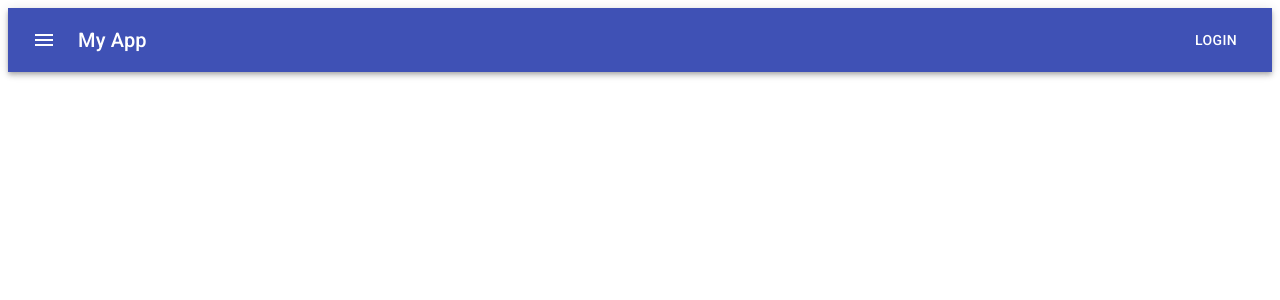
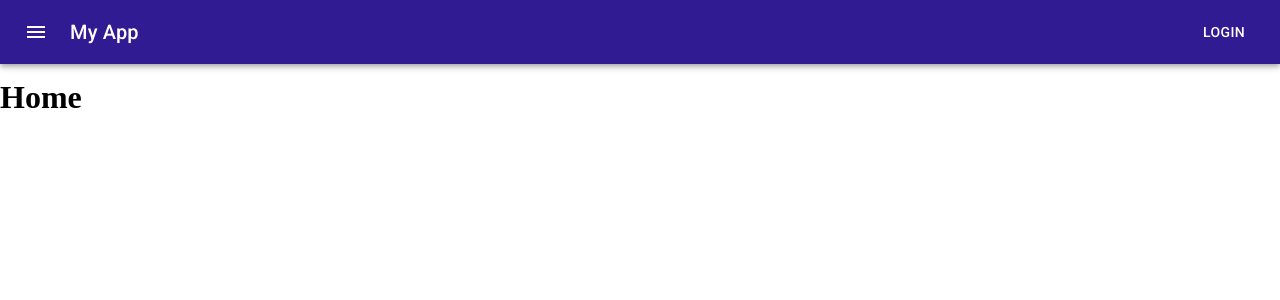
Before and after one commit to guilhermegreis/my_app, a React (Create React App) app: page / in a window 1280 px wide. Shown: the top 300 px of the page. Built offline with nearby package versions, Linux system fonts and the light colour scheme.

Commit message:
adicionando template

```diff
--- a/src/App.js
+++ b/src/App.js
@@ -4,10 +4,12 @@ import {
   Route,
 } from 'react-router-dom'
 
+import TemplateDefault from './templates/Default'
 import Home from './pages/Home';
 
 const App = () => {
   return (
+    <TemplateDefault>
       <Router>
         <Switch>
           <Route path="/">
@@ -15,6 +17,7 @@ const App = () => {
           </Route>
         </Switch>
       </Router>
+    </TemplateDefault>
   );
 }
 
--- /dev/null
+++ b/src/index.css
@@ -0,0 +1,5 @@
+* {
+    margin: 0;
+    padding: 0;
+    box-sizing: border-box;
+}
--- a/src/index.js
+++ b/src/index.js
@@ -1,11 +1,27 @@
 import React from 'react';
 import ReactDOM from 'react-dom/client';
+import { createMuiTheme, ThemeProvider  } from '@material-ui/core/styles';
 import App from './App';
 
+import './index.css'
+import { deepPurple, red} from '@material-ui/core/colors';
+
+const theme = createMuiTheme({
+  palette: {
+    primary: {
+      main: deepPurple[900],
+    },
+    secondary: {
+      main: red[900],
+    }
+  },
+})
 
 const root = ReactDOM.createRoot(document.getElementById('root'));
 root.render(
   <React.StrictMode>
-    <App />
+    <ThemeProvider theme={theme}>
+     <App />
+    </ThemeProvider>
   </React.StrictMode>
 );
--- a/src/pages/Home.js
+++ b/src/pages/Home.js
@@ -1,8 +1,6 @@
-import Header from '../partials/Header/Header'
-
 const Home = () => {
     return (
-        <Header />
+        <h1>Home</h1>
     );
   }
 
--- /dev/null
+++ b/src/templates/Default.js
@@ -0,0 +1,25 @@
+import Container from '@material-ui/core/Container'
+import Header from '../partials/Header/Header'
+
+import { makeStyles } from '@material-ui/core/styles'
+
+//JSS = JavaScript Style Sheet
+const useStyles = makeStyles(() => ({
+    container: {
+        padding: '15px 0'
+    }
+}))
+
+const Default = ({ children }) => {
+    const classes = useStyles()
+    return (
+        <>
+            <Header />
+            <Container className={classes.container}>
+                {children}
+            </Container>
+        </>
+    )
+}
+
+export default Default
```
Lines whose indentation alone changed are shown as unchanged.
